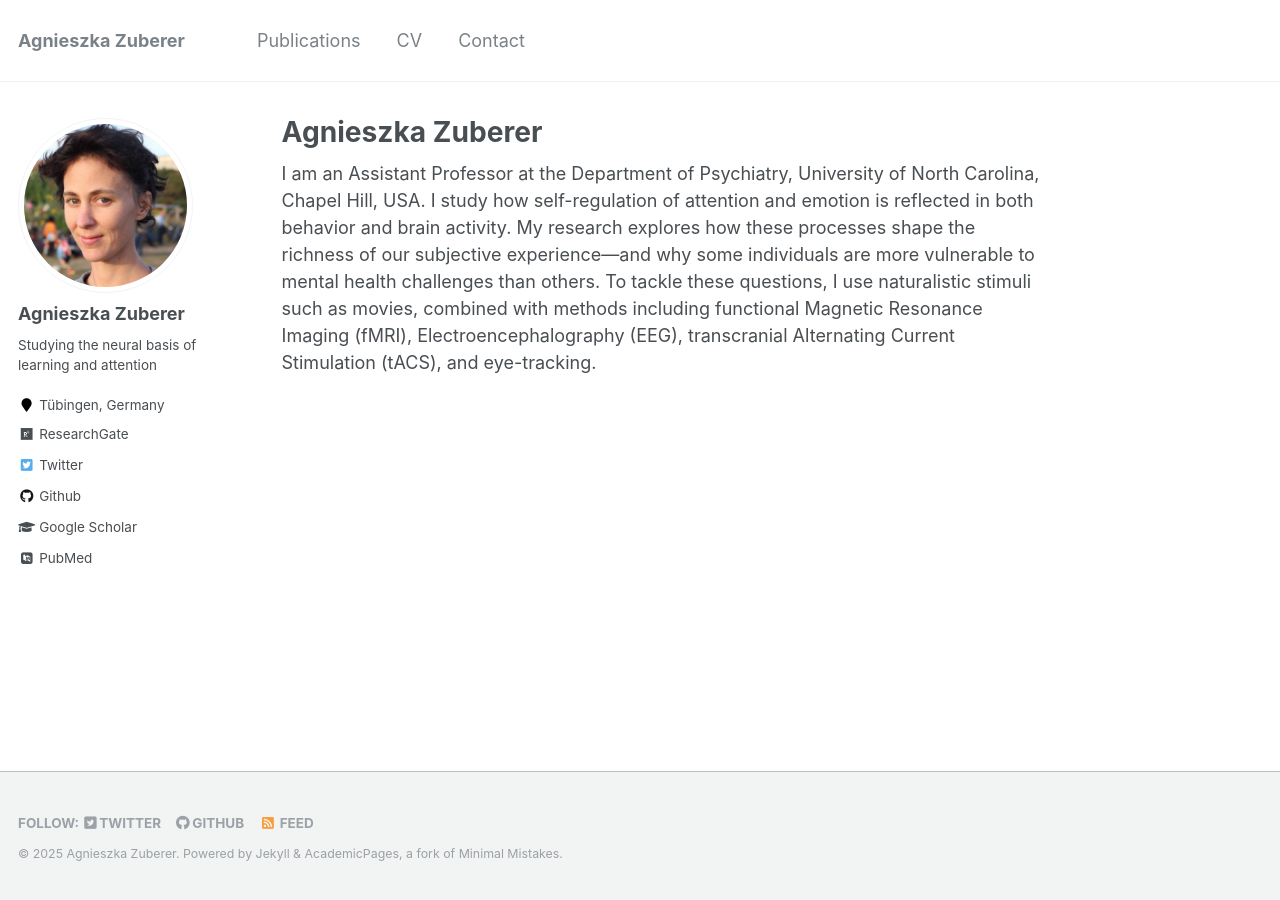
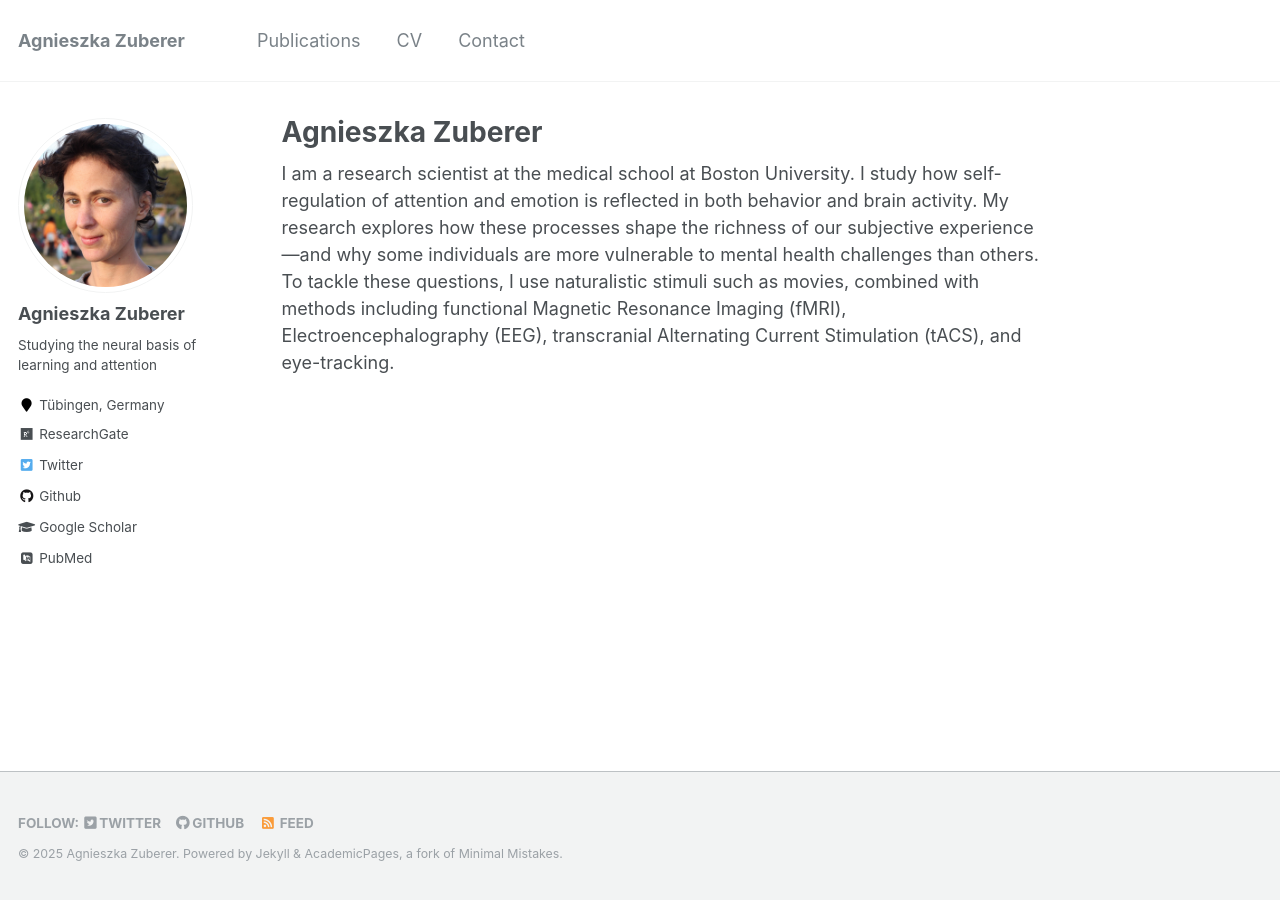
Before and after one commit to azuberer/azuberer.github.io, a Jekyll site: the page built from _pages/about.md, in a window 1280 px wide. Built offline with Jekyll 4.4.1, drawn with Linux system fonts in a browser that asks for light colours; some web fonts are replaced.

Commit message:
Update about.md

```diff
--- a/_pages/about.md
+++ b/_pages/about.md
@@ -7,4 +7,4 @@ redirect_from:
   - /about/
   - /about.html
 ---
-I am an Assistant Professor at the Department of Psychiatry, University of North Carolina, Chapel Hill, USA. I study how self-regulation of attention and emotion is reflected in both behavior and brain activity. My research explores how these processes shape the richness of our subjective experience—and why some individuals are more vulnerable to mental health challenges than others. To tackle these questions, I use naturalistic stimuli such as movies, combined with methods including functional Magnetic Resonance Imaging (fMRI), Electroencephalography (EEG), transcranial Alternating Current Stimulation (tACS), and eye-tracking.
+I am a research scientist at the medical school at Boston University. I study how self-regulation of attention and emotion is reflected in both behavior and brain activity. My research explores how these processes shape the richness of our subjective experience—and why some individuals are more vulnerable to mental health challenges than others. To tackle these questions, I use naturalistic stimuli such as movies, combined with methods including functional Magnetic Resonance Imaging (fMRI), Electroencephalography (EEG), transcranial Alternating Current Stimulation (tACS), and eye-tracking.
```
